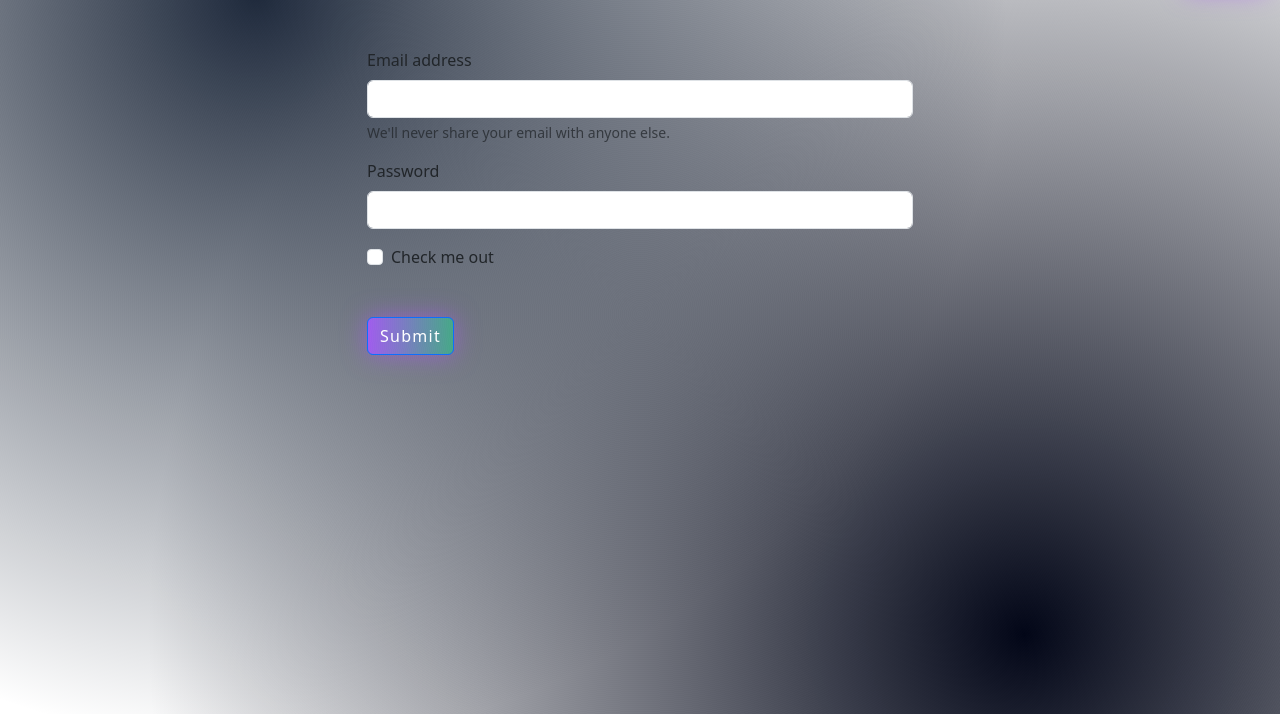
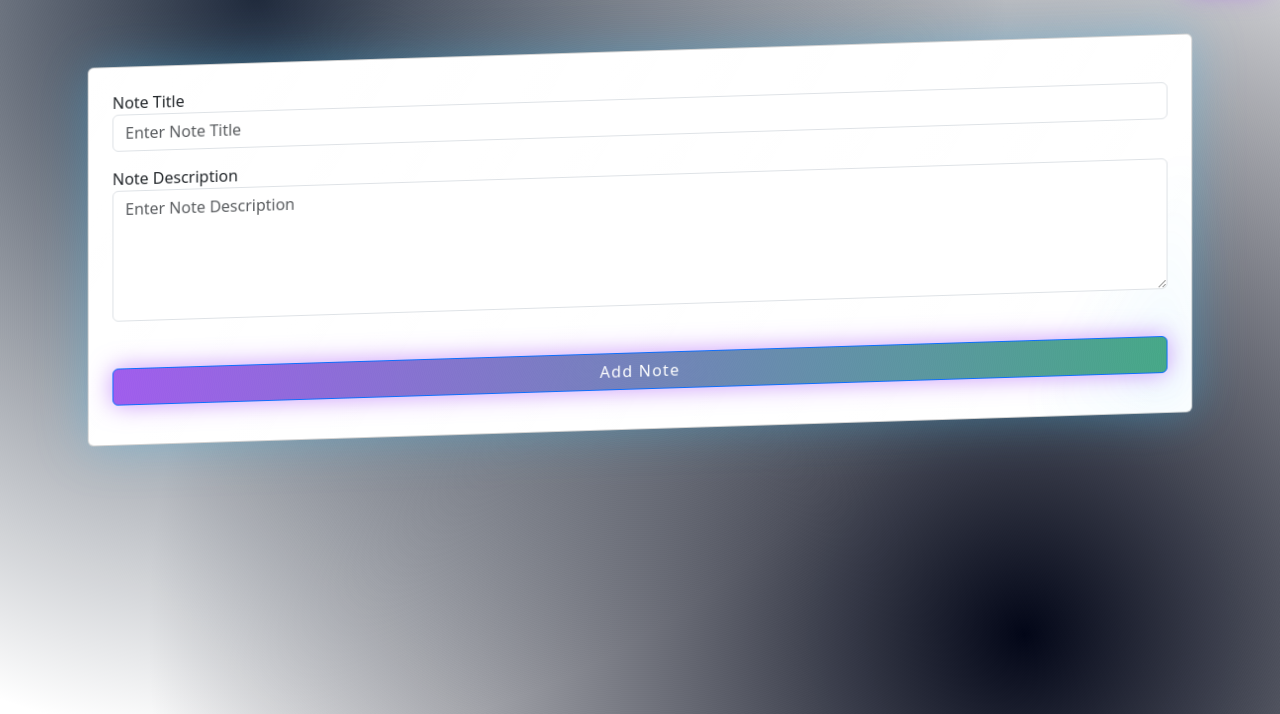
Before and after one commit to Uday10001/Learning_django, a Django app: page /help in a window 1280 px wide. Shown: the part 86-800 px from the top of the page. Run offline with Django 5.2, Linux system fonts and the light colour scheme; some libraries are stand-ins or nearby versions.

Commit message:
added new code

```diff
--- a/django_practice/appname/templates/help.html
+++ b/django_practice/appname/templates/help.html
@@ -6,26 +6,38 @@
 
 {% block content %}
 {% include 'components/navbar.html' %}
-    <div class="container my-5">
-      <div class="row justify-content-center">
-        <div class="col-md-6">
-    <form>
+<div class="container py-5">
+
+    <form  action= "{% url 'save_data' %}" method= "post" class="container mx-auto card p-4">
         <div class="mb-3">
-    <label for="exampleInputEmail1" class="form-label">Email address</label>
-    <input type="email" class="form-control" id="exampleInputEmail1" aria-describedby="emailHelp">
-    <div id="emailHelp" class="form-text">We'll never share your email with anyone else.</div>
+            <label for="title">Note Title</label>
+            <input
+                type="text"
+                id="title"
+                class="form-control"
+                placeholder="Enter Note Title">
         </div>
+
         <div class="mb-3">
-    <label for="exampleInputPassword1" class="form-label">Password</label>
-    <input type="password" class="form-control" id="exampleInputPassword1">
+            <label for="desc">Note Description</label>
+            <textarea
+                rows="5"
+                id="desc"
+                class="form-control"
+                placeholder="Enter Note Description"></textarea>
         </div>
-  <div class="mb-3 form-check">
-    <input type="checkbox" class="form-check-input" id="exampleCheck1">
-    <label class="form-check-label" for="exampleCheck1">Check me out</label>
+
+        <div class="mb-3">
+            <button
+                style="width: 100%;"
+                class="btn btn-primary">
+                Add Note
+            </button>
         </div>
-  <button type="submit" class="btn btn-primary">Submit</button>
+
     </form>
+
+
 </div>
-      </div>
-    </div>
+
 {% endblock %}
--- a/django_practice/appname/urls.py
+++ b/django_practice/appname/urls.py
@@ -4,6 +4,6 @@ from .views import *
 urlpatterns = [
     path("", tale, name="tale"),
     path("about", aboutTale, name='aboutTale'),
-    path("help", hel, name="Help")
-
+    path("help", hel, name="Help"),
+    path("save_data", save_data, name = "save")
 ]
--- a/django_practice/appname/views.py
+++ b/django_practice/appname/views.py
@@ -1,6 +1,4 @@
 from django.shortcuts import render
-
-
 from django.http import HttpResponse
 def tale(req):
     return render(req, template_name="index.html")
@@ -9,3 +7,5 @@ def aboutTale(req):
 
 def hel(req):
     return render(req, template_name="help.html")
+def save_data(req):
+    return HttpResponse("Data Saved")
```
Lines whose indentation alone changed are shown as unchanged.
